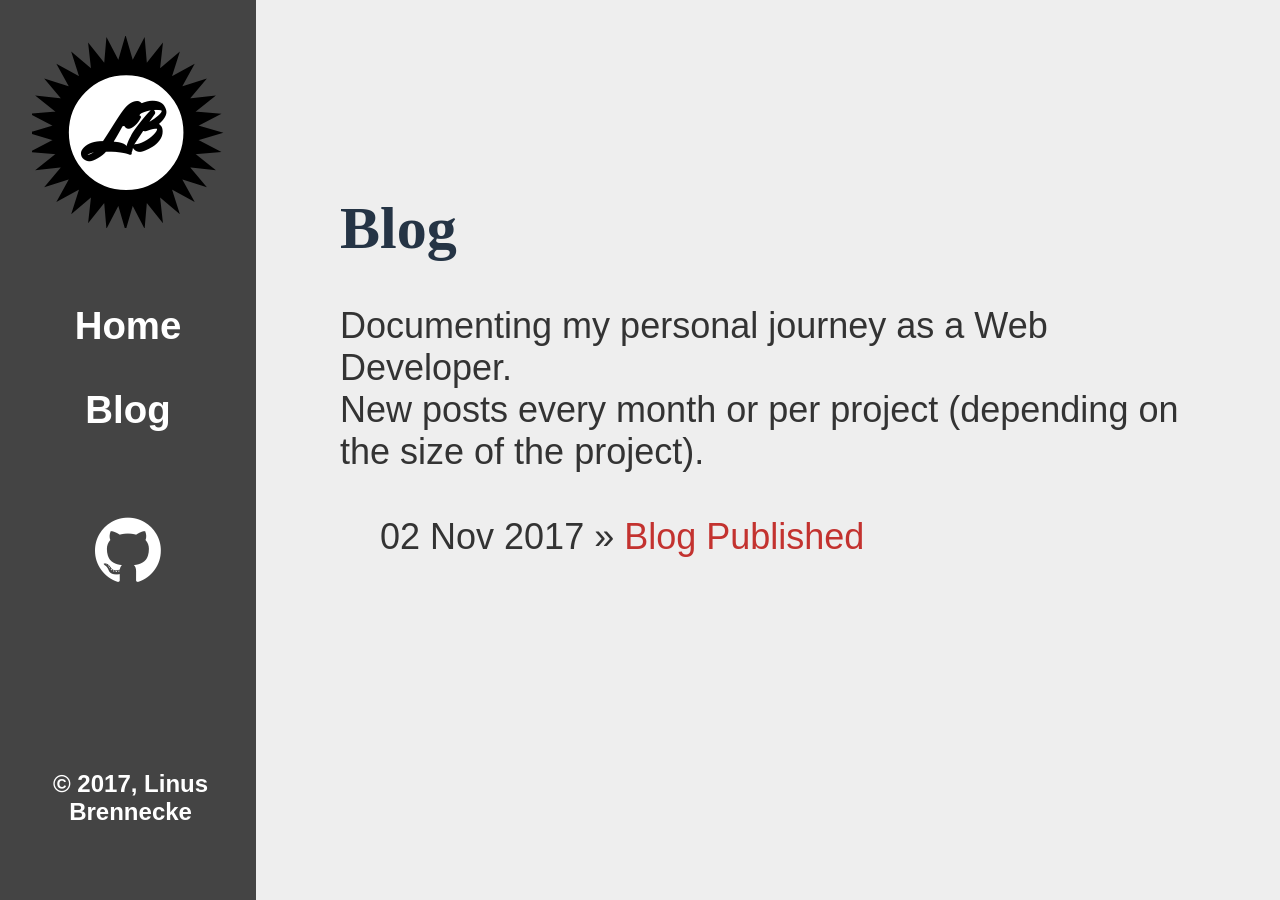
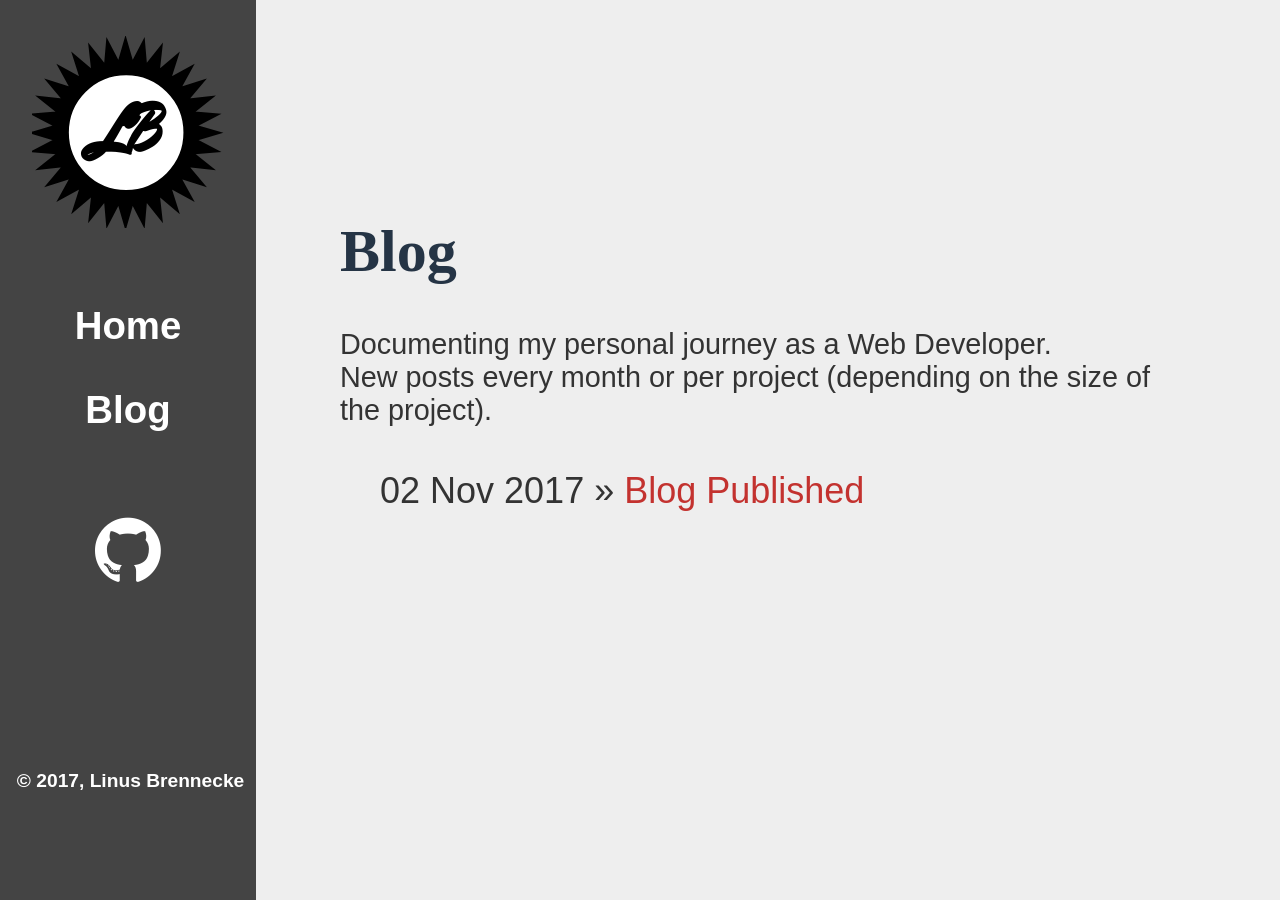
Before and after one commit to nusli/blog, a Jekyll site: the page built from index.html, in a window 1280 px wide. Built offline with Jekyll 4.4.1, drawn with Linux system fonts in a browser that asks for light colours; nearby versions of some CDN libraries.

Commit message:
Changed window-size for layouts

```diff
--- a/css/big-screen.css
+++ b/css/big-screen.css
@@ -1,4 +1,4 @@
-@media only screen and (min-height: 660px) and (min-width: 1100px) and (orientation: landscape) {
+@media only screen and (min-height: 660px) and (min-width: 1050px) and (orientation: landscape) {
     nav, footer {
         display: none;
     }
@@ -6,7 +6,7 @@
         font-size: 2.5em;
     }
     p {
-        font-size: 1.5em;
+        font-size: 1.2em;
     }
     aside {
         padding: 0;
@@ -62,7 +62,7 @@
         margin-left: 2%;
 }
 
-    @media only screen and (min-height: 800px) and (min-width: 1100px) and (orientation: landscape) {
+    @media only screen and (min-height: 800px) and (min-width: 1050px) and (orientation: landscape) {
         .copyright {
             margin-top: 20vh;
         }
```
